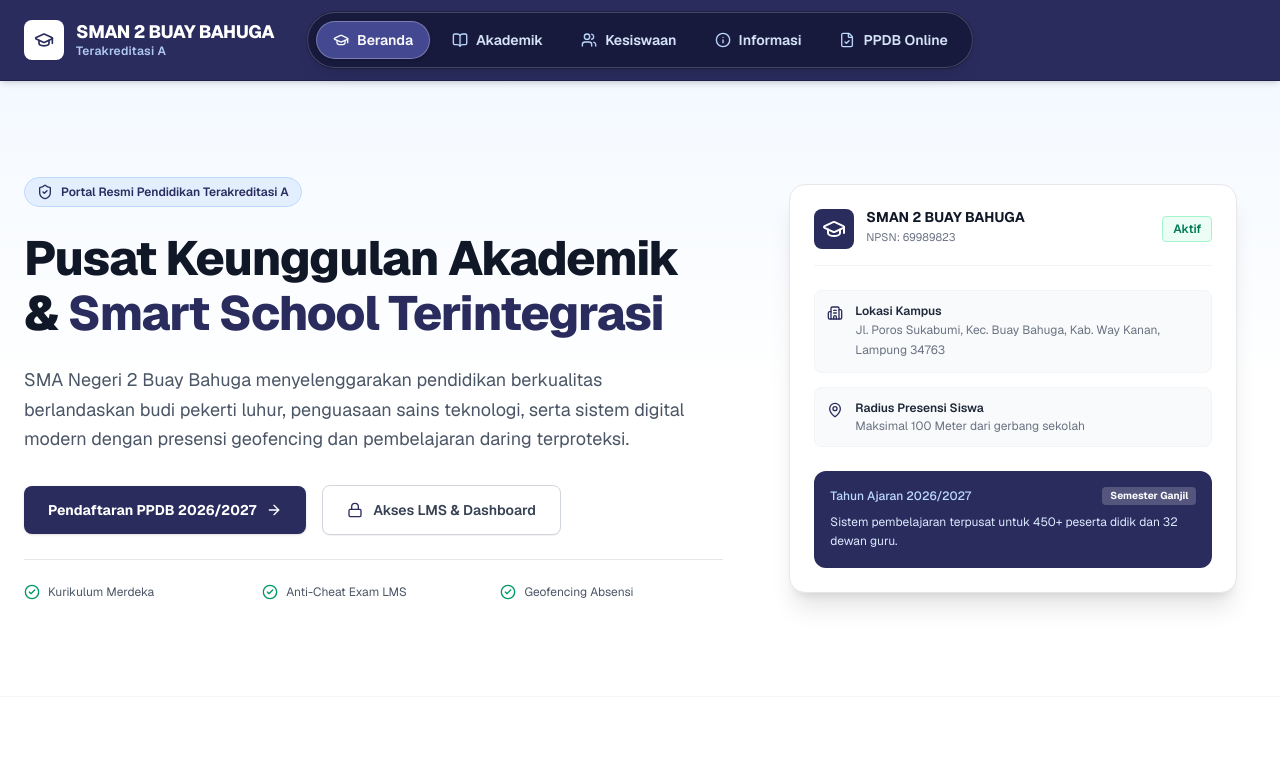
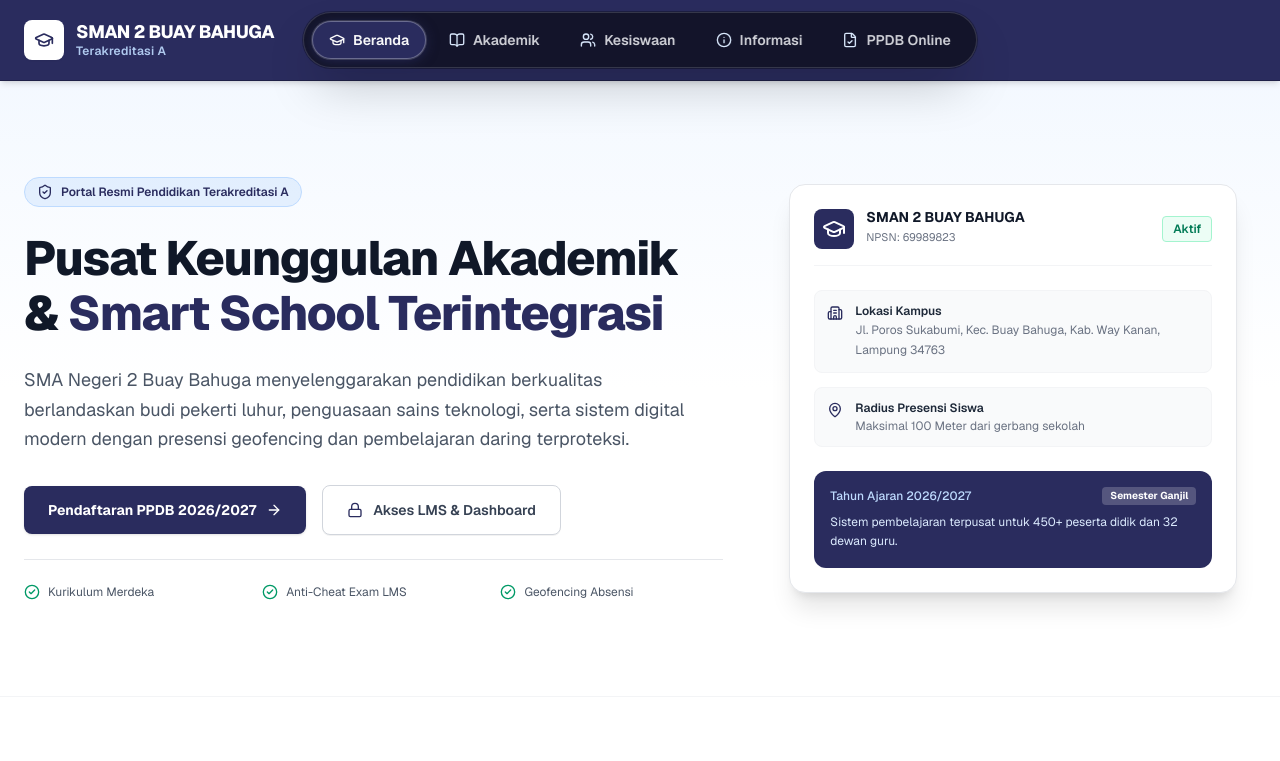
Before and after one commit to dharmamudita/smanegeri2buaybahuga, a Next.js app: page / in a window 1280 px wide. Shown: the top 761 px of the page. Built offline with nearby package versions, Linux system fonts and the light colour scheme.

Commit message:
ui: sesuaikan warna biru kapsul dengan #2A2C5E dan perbagus efek transisi responsif

```diff
--- a/src/components/common/InstitutionalHeader.tsx
+++ b/src/components/common/InstitutionalHeader.tsx
@@ -45,10 +45,10 @@ export default function InstitutionalHeader() {
             </div>
           </Link>
 
-          {/* Navigasi Kapsul Floating Di Tengah (Sedikit Lebih Besar, Teks Jelas, Berjarak Nyaman) */}
+          {/* Navigasi Kapsul Floating Di Tengah (Warna Biru Khas Web #2A2C5E, Transisi Halus & Responsif) */}
           <nav className="hidden lg:flex items-center justify-center absolute left-1/2 -translate-x-1/2">
             <div
-              className="flex items-center gap-1.5 bg-[#17193B]/95 backdrop-blur-md border border-white/20 p-1.5 sm:p-2 rounded-full shadow-lg ring-1 ring-black/25 min-w-max flex-nowrap"
+              className="flex items-center gap-1.5 bg-[#121428]/95 backdrop-blur-md border border-white/15 p-1.5 sm:p-2 rounded-full shadow-2xl ring-1 ring-black/30 min-w-max flex-nowrap"
               style={{ whiteSpace: "nowrap" }}
             >
               {navLinks.map((link) => {
@@ -58,16 +58,18 @@ export default function InstitutionalHeader() {
                   <Link
                     key={link.href}
                     href={link.href}
-                    className={`flex items-center gap-2 px-4 py-2 text-xs sm:text-sm font-semibold rounded-full transition-all duration-200 whitespace-nowrap shrink-0 flex-nowrap select-none ${
+                    className={`group flex items-center gap-2 px-4 py-2 text-xs sm:text-sm font-semibold rounded-full whitespace-nowrap shrink-0 flex-nowrap select-none transition-all duration-200 ease-out ${
                       isActive
-                        ? "bg-[#434891] text-white shadow-sm border border-white/30"
-                        : "text-blue-100 hover:text-white hover:bg-white/10"
+                        ? "bg-[#2A2C5E] text-white shadow-[0_2px_12px_rgba(42,44,94,0.7)] border border-white/30 ring-1 ring-white/15 scale-100"
+                        : "text-gray-200/90 border border-transparent hover:bg-[#2A2C5E]/70 hover:text-white hover:border-white/20 hover:shadow-sm hover:-translate-y-0.5 active:translate-y-0 active:scale-95"
                     }`}
                     style={{ whiteSpace: "nowrap" }}
                   >
                     <Icon
-                      className={`w-4 h-4 shrink-0 ${
-                        isActive ? "text-white" : "text-blue-200"
+                      className={`w-4 h-4 shrink-0 transition-transform duration-200 ${
+                        isActive
+                          ? "text-white"
+                          : "text-blue-100 group-hover:scale-110 group-hover:text-white"
                       }`}
                     />
                     <span
@@ -85,7 +87,7 @@ export default function InstitutionalHeader() {
           {/* Mobile Menu Button */}
           <button
             onClick={() => setMobileMenuOpen(!mobileMenuOpen)}
-            className="lg:hidden p-2 rounded-lg text-white hover:bg-white/10 transition-colors"
+            className="lg:hidden p-2 rounded-lg text-white hover:bg-white/10 active:scale-95 transition-all"
             aria-label="Toggle menu"
           >
             {mobileMenuOpen ? <X className="w-5 h-5" /> : <Menu className="w-5 h-5" />}
@@ -95,7 +97,7 @@ export default function InstitutionalHeader() {
 
       {/* Mobile Drawer */}
       {mobileMenuOpen && (
-        <div className="lg:hidden border-t border-[#1F2147] bg-[#17193B] px-4 pt-3.5 pb-6 space-y-1 shadow-xl">
+        <div className="lg:hidden border-t border-[#1F2147] bg-[#121428] px-4 pt-3.5 pb-6 space-y-1.5 shadow-2xl transition-all duration-300">
           {navLinks.map((link) => {
             const Icon = link.icon;
             const isActive = pathname === link.href;
@@ -104,16 +106,16 @@ export default function InstitutionalHeader() {
                 key={link.href}
                 href={link.href}
                 onClick={() => setMobileMenuOpen(false)}
-                className={`flex items-center gap-2.5 px-4 py-2.5 rounded-full text-sm font-semibold transition-all whitespace-nowrap ${
+                className={`flex items-center gap-2.5 px-4 py-2.5 rounded-full text-sm font-semibold whitespace-nowrap transition-all duration-200 ${
                   isActive
-                    ? "bg-[#434891] text-white shadow-xs border border-white/30"
-                    : "text-blue-100 hover:bg-white/10 hover:text-white"
+                    ? "bg-[#2A2C5E] text-white shadow-md border border-white/30"
+                    : "text-gray-200 hover:bg-[#2A2C5E]/70 hover:text-white"
                 }`}
                 style={{ whiteSpace: "nowrap" }}
               >
                 <Icon
                   className={`w-4 h-4 shrink-0 ${
-                    isActive ? "text-white" : "text-blue-200"
+                    isActive ? "text-white" : "text-blue-100"
                   }`}
                 />
                 <span
```
